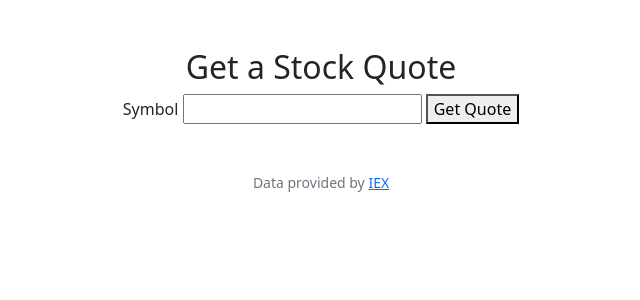
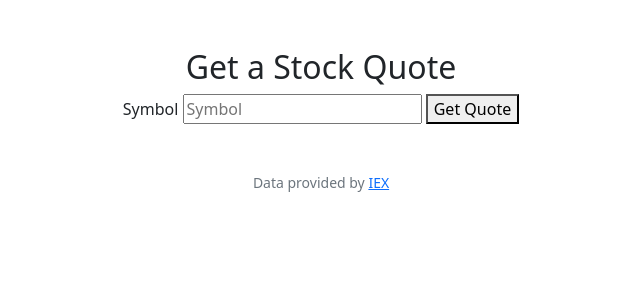
Before and after one commit to evieran/CS50-Assignments-Solutuons, a Flask app: page /quote in a window 1280 px wide. Shown: the part 76-376 px from the top of the page, without its empty margins (319-959 px from the left). Run offline with Flask 3, Linux system fonts and the light colour scheme; a user stored in the database is signed in; some libraries are stand-ins or nearby versions.

Commit message:
Sat, Jun 24, 2023, 11:21 PM +03:00

```diff
--- a/finance/templates/quote.html
+++ b/finance/templates/quote.html
@@ -8,9 +8,8 @@
     <h2>Get a Stock Quote</h2>
     <form action="{{ url_for('quote') }}" method="post">
         <label for="symbol">Symbol</label>
-        <input type="text" name="symbol" id="symbol" placehold="Symbol">
-        <button type=""submit">Get Quote</button>
-
+        <input type="text" name="symbol" id="symbol" placeholder="Symbol">
+        <button type="submit">Get Quote</button>
     </form>
     {% if quote %}
         <h3>{{ quote['name'] }} ({{ quote['symbol'] }})</h3>
```
